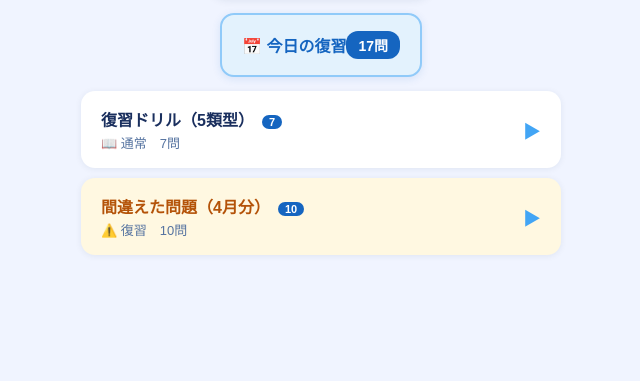
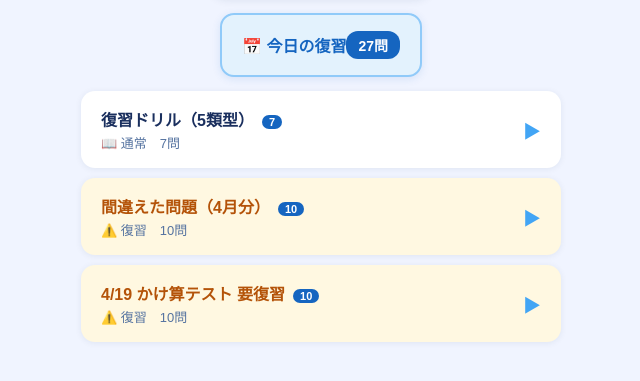
Before and after one commit to masakiplus/flashcard, a plain HTML site: page sansu/index.html in a window 1280 px wide. Shown: the part 241-622 px from the top of the page, without its empty margins (319-959 px from the left). Drawn offline with Linux system fonts and the light colour scheme.

Commit message:
Add 4/19 かけ算テスト 要復習セット: 九九のきまり・8の段固め・交換法則 10問

```diff
--- a/sansu/index.html
+++ b/sansu/index.html
@@ -473,6 +473,65 @@ const CARD_SETS = [
         answer:    "1"
       }
     ]
+  },
+  {
+    name: "4/19 かけ算テスト 要復習",
+    isReview: true,
+    cards: [
+      // 九九のきまり：○の段は○ずつふえる（テストで迷った）
+      {
+        sentence:  "6のだんでは、かける数が1ふえると、答えは ____ ふえる",
+        reading:   "○のだんは○ずつふえる！（テストでまちがえたところ）",
+        answer:    "6"
+      },
+      {
+        sentence:  "7のだんでは、かける数が1ふえると、答えは ____ ふえる",
+        reading:   "○のだんは○ずつふえる！",
+        answer:    "7"
+      },
+      {
+        sentence:  "8のだんでは、かける数が1ふえると、答えは ____ ふえる",
+        reading:   "○のだんは○ずつふえる！",
+        answer:    "8"
+      },
+      {
+        sentence:  "9のだんでは、かける数が1ふえると、答えは ____ ふえる",
+        reading:   "○のだんは○ずつふえる！",
+        answer:    "9"
+      },
+      // 8の段の固め（テストで 8×6 に迷った）
+      {
+        sentence:  "8 × 4 = ____",
+        reading:   "8のだん：8、16、24、32…",
+        answer:    "32"
+      },
+      {
+        sentence:  "8 × 5 = ____",
+        reading:   "8×4=32 に +8",
+        answer:    "40"
+      },
+      {
+        sentence:  "8 × 6 = ____",
+        reading:   "⚠️ テストで迷ったところ！ 8×5=40 に +8",
+        answer:    "48"
+      },
+      {
+        sentence:  "8 × 7 = ____",
+        reading:   "8×6=48 に +8",
+        answer:    "56"
+      },
+      // 九九の性質（交換法則・ばいの意味）
+      {
+        sentence:  "4 × 7 と同じ答えになるのは？ 7 × ____",
+        reading:   "かける数とかけられる数を入れかえても答えは同じ（4×7=7×4=28）",
+        answer:    "4"
+      },
+      {
+        sentence:  "3 の 4ばい を表す式は 3 × ____",
+        reading:   "○のばい = ○ × ばいの数（たし算なら 3+3+3+3）",
+        answer:    "4"
+      }
+    ]
   }
 ];
 
```
